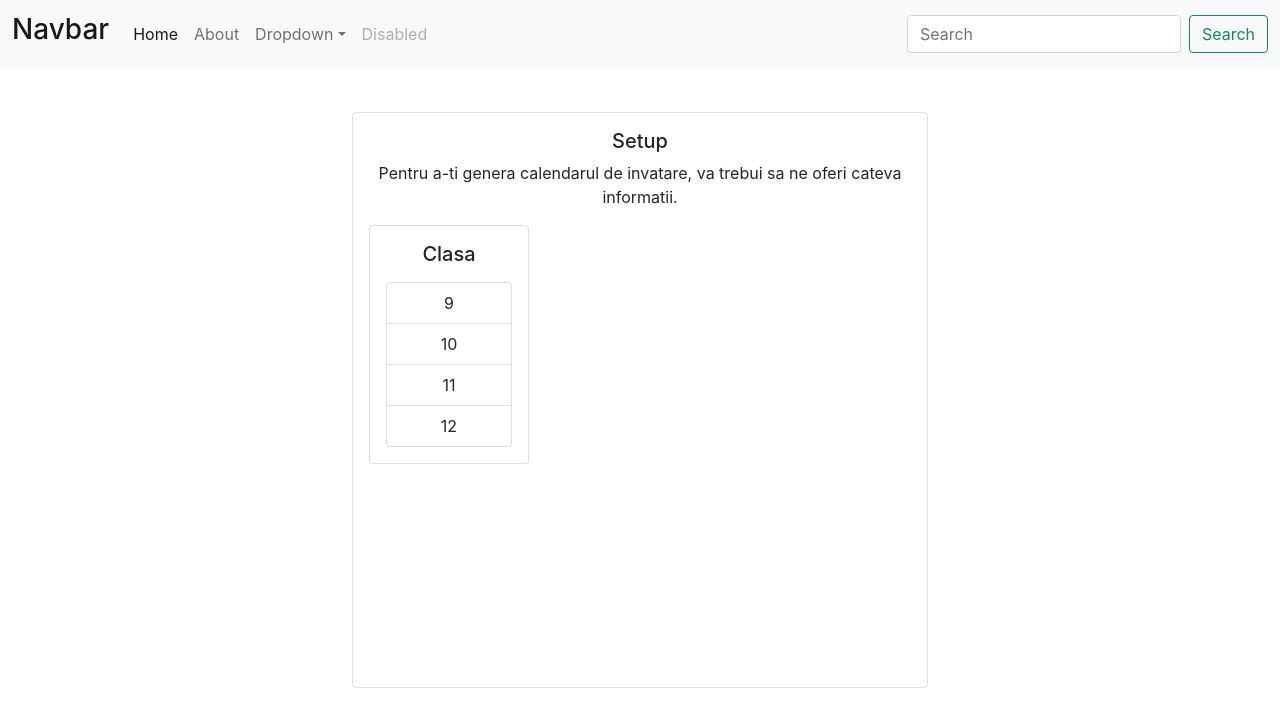
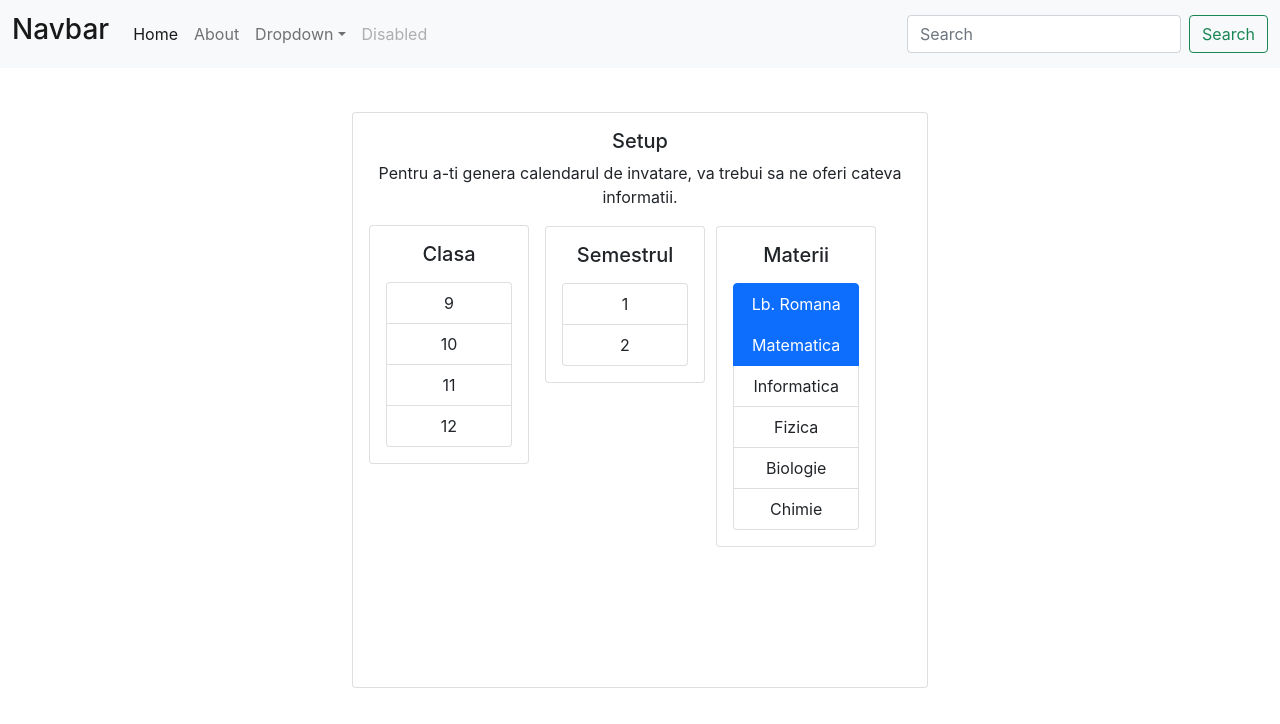
Before and after one commit to NuapteBuna/eduvision, a React (Create React App) app: page /learn-setup in a window 1280 px wide. Shown: the top 724 px of the page. Built offline with nearby package versions, Linux system fonts and the light colour scheme.

Commit message:
materii semestre

```diff
--- a/src/Learn1.js
+++ b/src/Learn1.js
@@ -1,6 +1,6 @@
 const LearnSetup = () => {
 
-    var currentclass = 0;
+    var currentclass = 0, currentsemester = 0, currentobjects = 2;
 
     const activate9 = () => {
         currentclass = 9;
@@ -30,7 +30,32 @@ const LearnSetup = () => {
         document.getElementById('11').classList.remove('active');
         document.getElementById('12').classList.add('active');
     }
-
+    const activateSemester1 = () => {
+        currentsemester = 1;
+        document.getElementById('sem1').classList.add('active');
+        document.getElementById('sem2').classList.remove('active');
+    }
+    const activateSemester2 = () => {
+        currentsemester = 2;
+        document.getElementById('sem1').classList.remove('active');
+        document.getElementById('sem2').classList.add('active');
+    }
+    const activatemat3 = () => {
+        currentobjects++;
+        document.getElementById('mat3').classList.add('active');
+    }
+    const activatemat4 = () => {
+        currentobjects++;
+        document.getElementById('mat4').classList.add('active');
+    }
+    const activatemat5 = () => {
+        currentobjects++;
+        document.getElementById('mat5').classList.add('active');
+    }
+    const activatemat6 = () => {
+        currentobjects++;
+        document.getElementById('mat6').classList.add('active');
+    }
     return (
         <div className="learn1">
 
@@ -50,6 +75,30 @@ const LearnSetup = () => {
                             </div>
                         </div>
                     </div>
+                    <div className="card" style={{width: "10rem", marginTop:"-238px", marginLeft:"11rem"}}>
+                        <div className="card-body">
+                            <h5 className="card-title">Semestrul</h5>
+                            <p className="card-text"></p>
+                            <div className="list-group">
+                                <button type="button" className="list-group-item list-group-item-action" onClick={activateSemester1} id="sem1">1</button>
+                                <button type="button" className="list-group-item list-group-item-action" onClick={activateSemester2} id="sem2">2</button>
+                            </div>
+                        </div>
+                    </div>
+                </div>
+                <div className="card position-absolute top-0" style={{width:"10rem", marginLeft:"22.7rem", marginTop:"113px"}}>
+                    <div className="card-body">
+                        <h5 className="card-title">Materii</h5>
+                        <p className="card-text"></p>
+                        <div className="list-group">
+                            <button type="button" className="list-group-item list-group-item-action active" id="mat1">Lb. Romana</button>
+                            <button type="button" className="list-group-item list-group-item-action active" id="mat2">Matematica</button>
+                            <button type="button" className="list-group-item list-group-item-action" id="mat3" onClick={activatemat3}>Informatica</button>
+                            <button type="button" className="list-group-item list-group-item-action" id="mat4" onClick={activatemat4}>Fizica</button>
+                            <button type="button" className="list-group-item list-group-item-action" id="mat5" onClick={activatemat5}>Biologie</button>
+                            <button type="button" className="list-group-item list-group-item-action" id="mat6" onClick={activatemat6}>Chimie</button>
+                        </div>
+                    </div>
                 </div>
             </div>
         </div>
```
Lines whose indentation alone changed are shown as unchanged.
